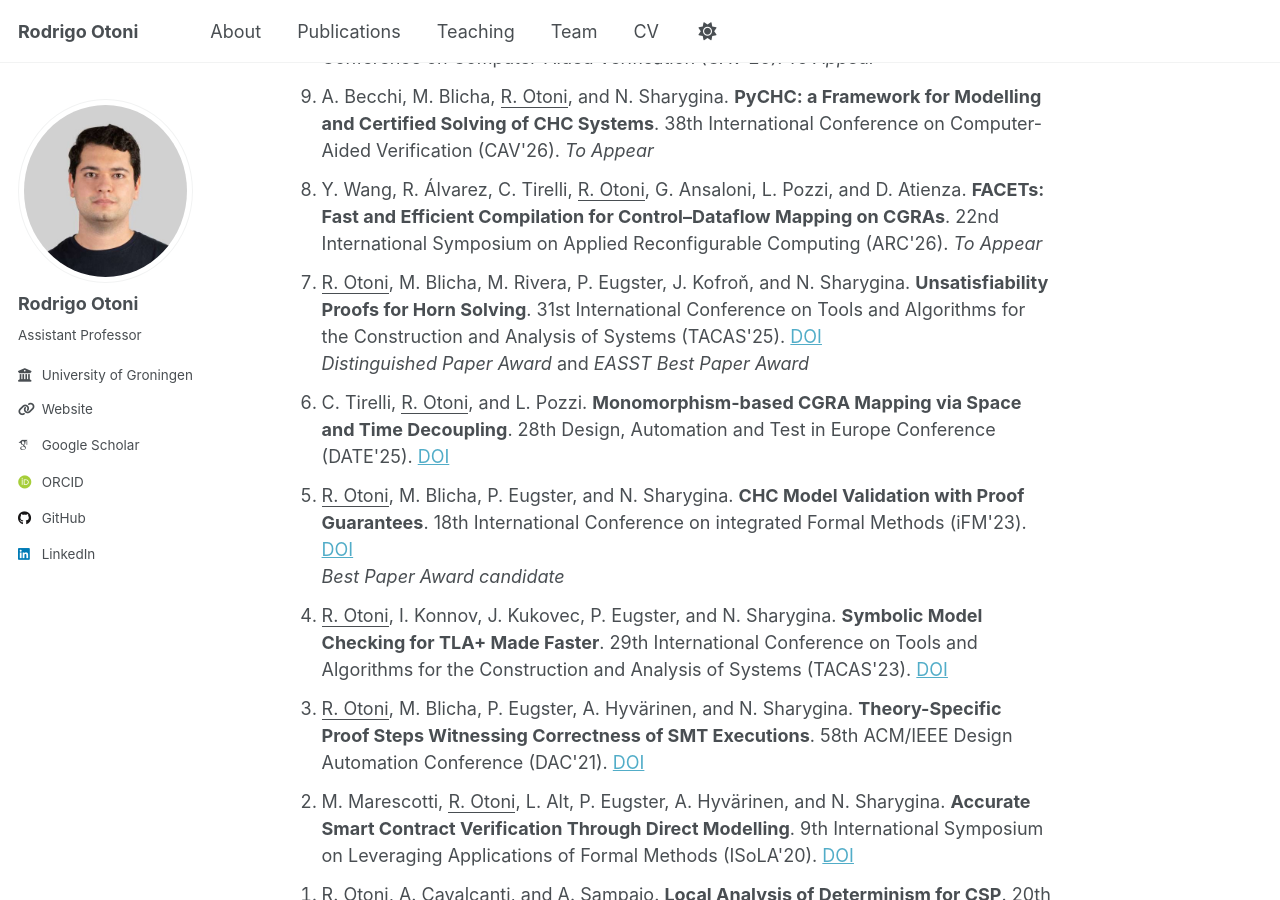
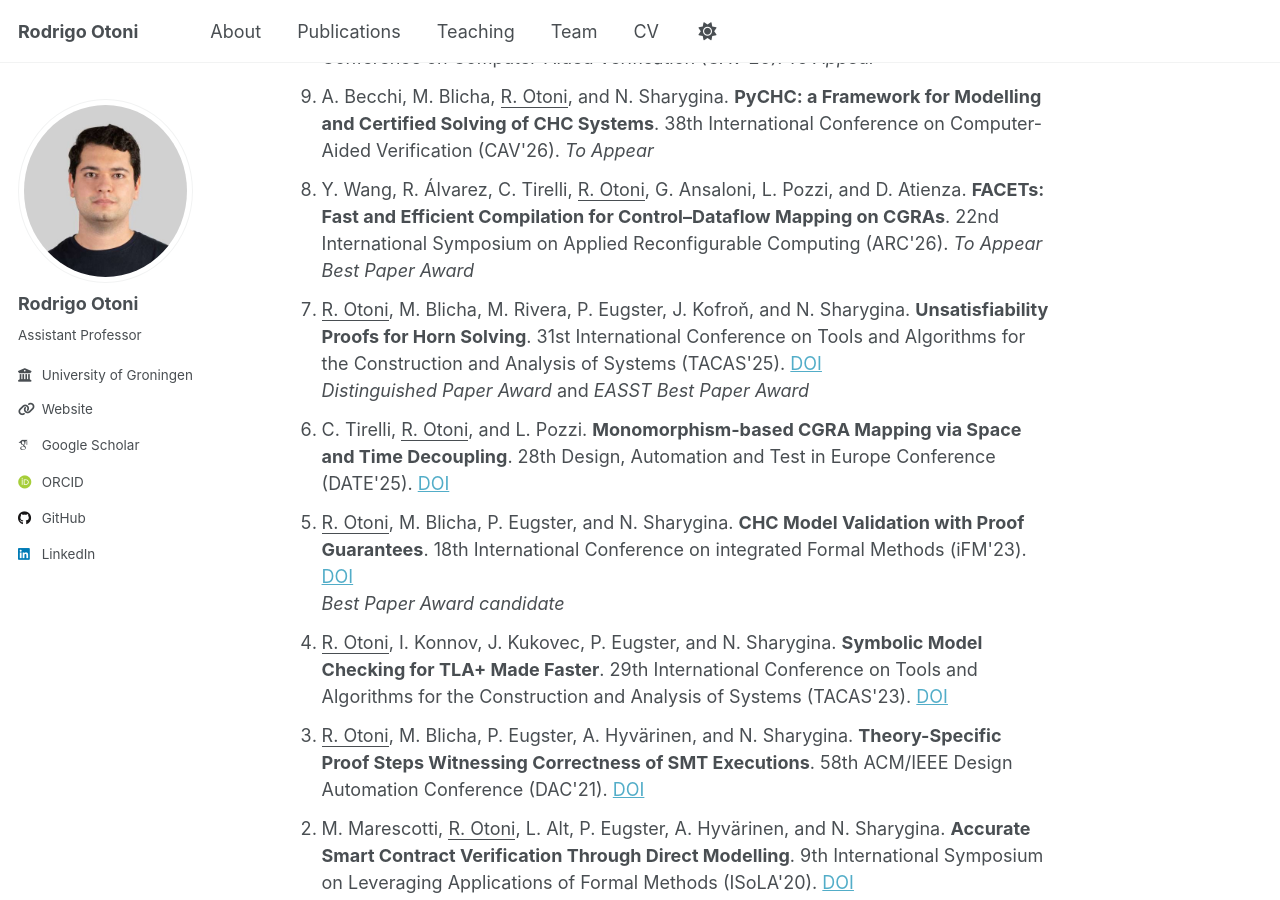
Before and after one commit to rodrigo7491/rodrigo7491.github.io, a Jekyll site: the page built from _pages/publications.md, in a window 1280 px wide and 900 px high, scrolled down 727 px. Built offline with Jekyll 4.4.1, drawn with Linux system fonts in a browser that asks for light colours; some web fonts are replaced.

Commit message:
update publications

```diff
--- a/_pages/publications.md
+++ b/_pages/publications.md
@@ -75,6 +75,8 @@ Y. Wang, R. Álvarez, C. Tirelli, <ins>R. Otoni</ins>, G. Ansaloni, L. Pozzi, an
 <b>FACETs: Fast and Efficient Compilation for Control–Dataflow Mapping on CGRAs</b>.
 22nd International Symposium on Applied Reconfigurable Computing (ARC'26).
 <i>To Appear</i>
+<br>
+<i>Best Paper Award</i>
 </li>
 
 <li>
```
